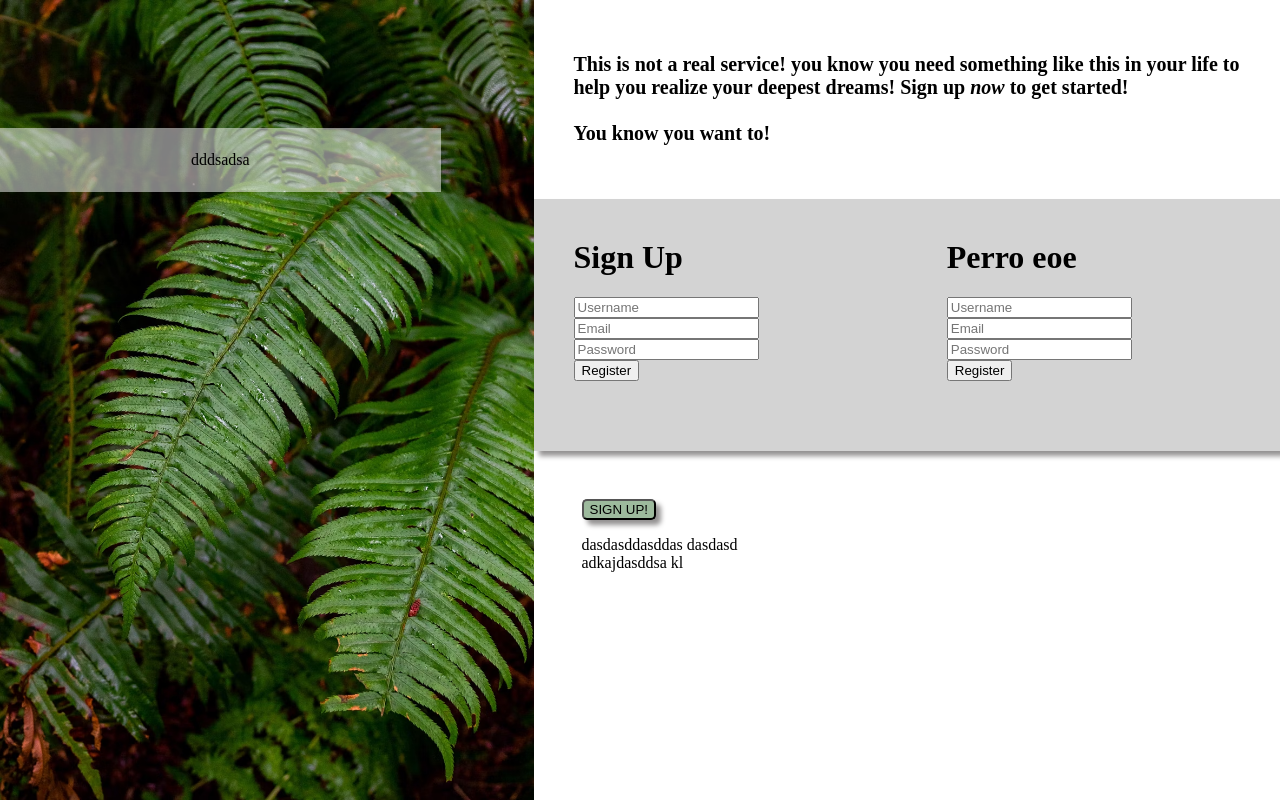
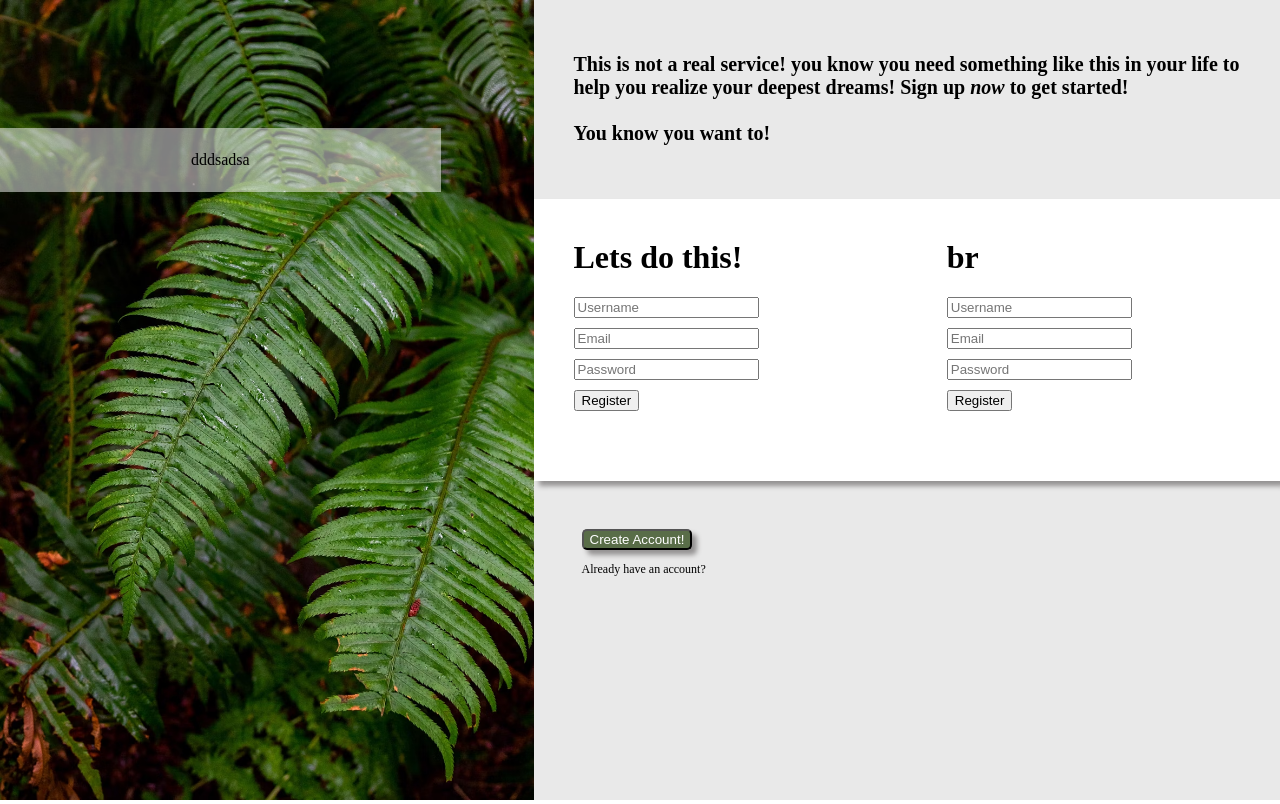
Before and after one commit to Sevamiau/form, a plain HTML site: page index.html in a window 1280 px wide. Drawn offline with Linux system fonts and the light colour scheme.

Commit message:
mas avance

```diff
--- a/index.html
+++ b/index.html
@@ -25,7 +25,7 @@
             <div class="form-container">
                 <div class="form1">
                     <form action="#">
-                        <h1>Sign Up</h1>
+                        <h1>Lets do this!</h1>
                         <input type="text" placeholder="Username" required>
                         <input type="email" placeholder="Email" required>
                         <input type="password" placeholder="Password" required>
@@ -34,7 +34,7 @@
                 </div>
                 <div class="form2">
                     <form action="#">
-                        <h1>Perro eoe</h1>
+                        <h1>br</h1>
                         <input type="text" placeholder="Username" required>
                         <input type="email" placeholder="Email" required>
                         <input type="password" placeholder="Password" required>
@@ -43,8 +43,8 @@
                 </div>
             </div>
             <div class="sign-up">
-                <button id="btn-sign">SIGN UP!</button>
-                <p>dasdasddasddas dasdasd <br>adkajdasddsa kl</p>
+                <button id="btn-sign">Create Account!</button>
+                <p>Already have an account?</p>
             </div>
         </div>
     </div>
--- a/style.css
+++ b/style.css
@@ -14,7 +14,7 @@ body {
 }
 
 .box2 {
-    background-color: rgb(255, 255, 255) ;
+    background-color: rgb(233, 233, 233) ;
     width: 100vh;
     flex: 2;
 }
@@ -25,7 +25,7 @@ body {
 }
 
 .form-container {
-    background-color: lightgray;
+    background-color: white;
     display: flex;
     padding-bottom: 4%;
     box-shadow:  5px 5px 5px rgb(148, 146, 146);
@@ -48,15 +48,20 @@ form {
 }
 
 #btn-sign{
-    background-color: rgb(157, 186, 157);
+    background-color:#596D48;
     border-radius: 5px;
     box-shadow: 5px 5px 5px rgb(148, 146, 146);
+    color: white;
 }
 
 #btn-sign:hover{
     background-color: rgb(110, 136, 110);
     color: white;
     cursor: pointer;
+}
+
+.sign-up p {
+    font-size: 12px;
 }
 
 .transparente {
@@ -68,3 +73,7 @@ form {
     margin-top: 10%;
     padding: 7px;
 }
+
+input {
+    margin-bottom: 10px;
+}
```
Also changed, not shown: odin-lined.png (added).
